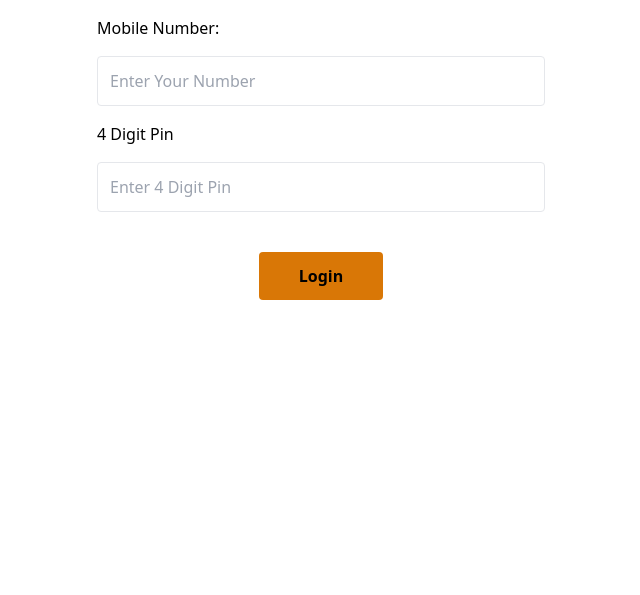
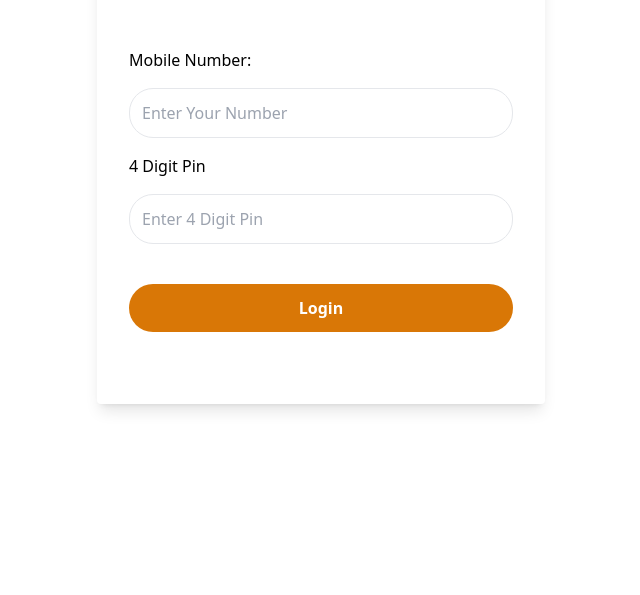
Before and after one commit to salauddinhasan/ph-d17-payoo-mfs, a plain HTML site: page index.html in a window 1280 px wide. Shown: the part 205-800 px from the top of the page, without its empty margins (319-959 px from the left). Drawn offline with nearby package versions, Linux system fonts and the light colour scheme.

Commit message:
Enhance login card UI with shadow and rounded styles

```diff
--- a/index.html
+++ b/index.html
@@ -21,7 +21,7 @@
      <!-- login section -->
    <section class="py-24">
       <div class="max-w-[1200px] mx-auto px-4">
-           <div class=" max-w-md mx-auto ">
+           <div class="max-w-md mx-auto shadow-lg p-8 rounded bg-white ">
 
                <!-- logo -->
                <figure class="pb-16 flex justify-center">
@@ -32,16 +32,16 @@
                <form class="grid grid-cols-1 gap-4">
                   <!-- input 1 -->
                   <label class="font-medium">Mobile Number:</label>
-                  <input class="w-full p-3 rounded border" type="text" name="name" placeholder="Enter Your Number">
+                  <input class="w-full p-3 rounded-3xl border" type="text" name="name" placeholder="Enter Your Number">
 
                   <!-- input 2 -->
                   <label class="font-medium">4 Digit Pin</label>
-                  <input class="w-full p-3 rounded border" type="text" name="Number" placeholder="Enter 4 Digit Pin">
+                  <input class="w-full p-3 rounded-3xl border" type="text" name="Number" placeholder="Enter 4 Digit Pin">
                </form>
 
                <!-- btn -->
                 <div class="flex justify-center">
-                  <button class="bg-amber-600 p-3 px-10 rounded my-10 font-bold snap-center">
+                  <button class="w-full text-white bg-amber-600 p-3 px-10 rounded-3xl my-10 font-bold snap-center">
                    Login
                   </button>
                 </div>
```
